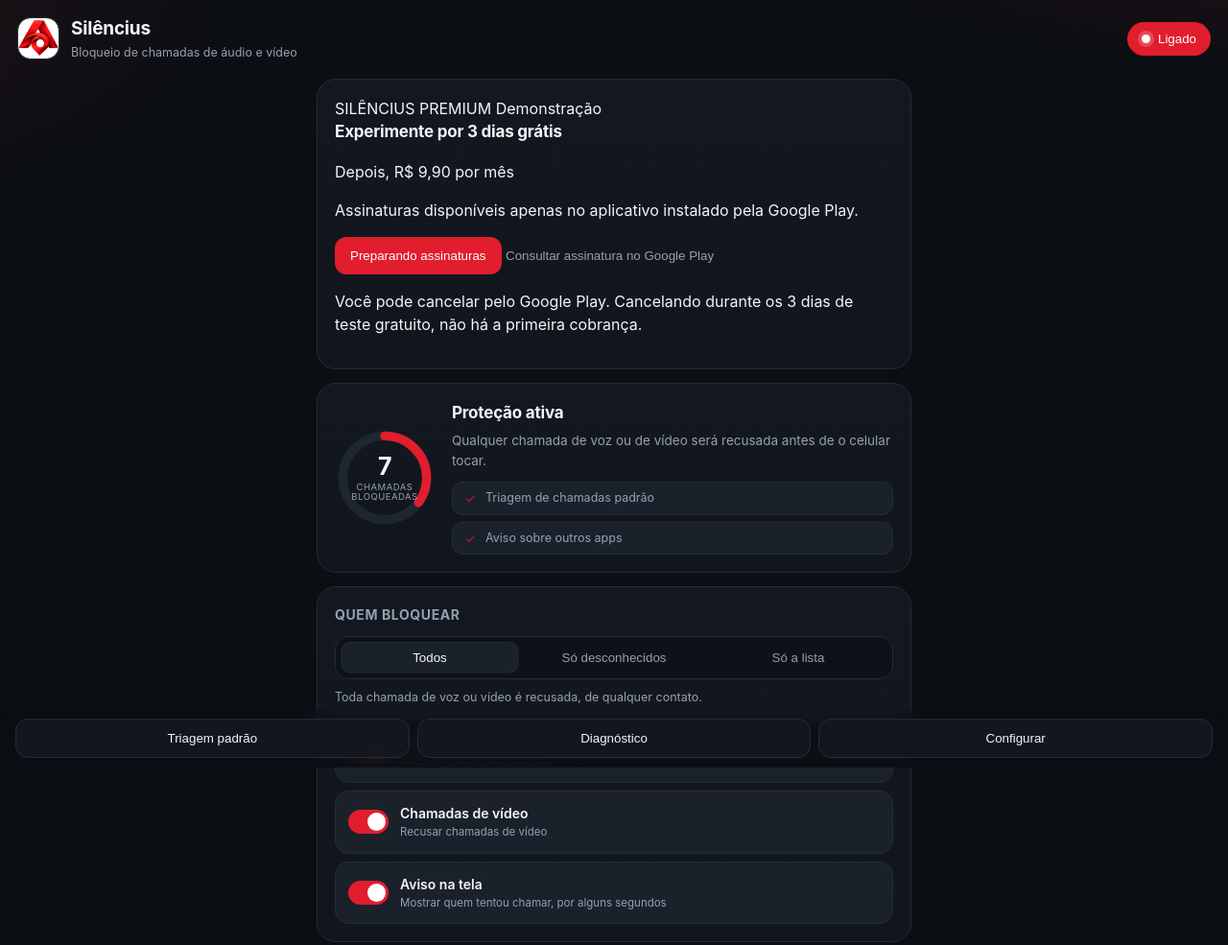
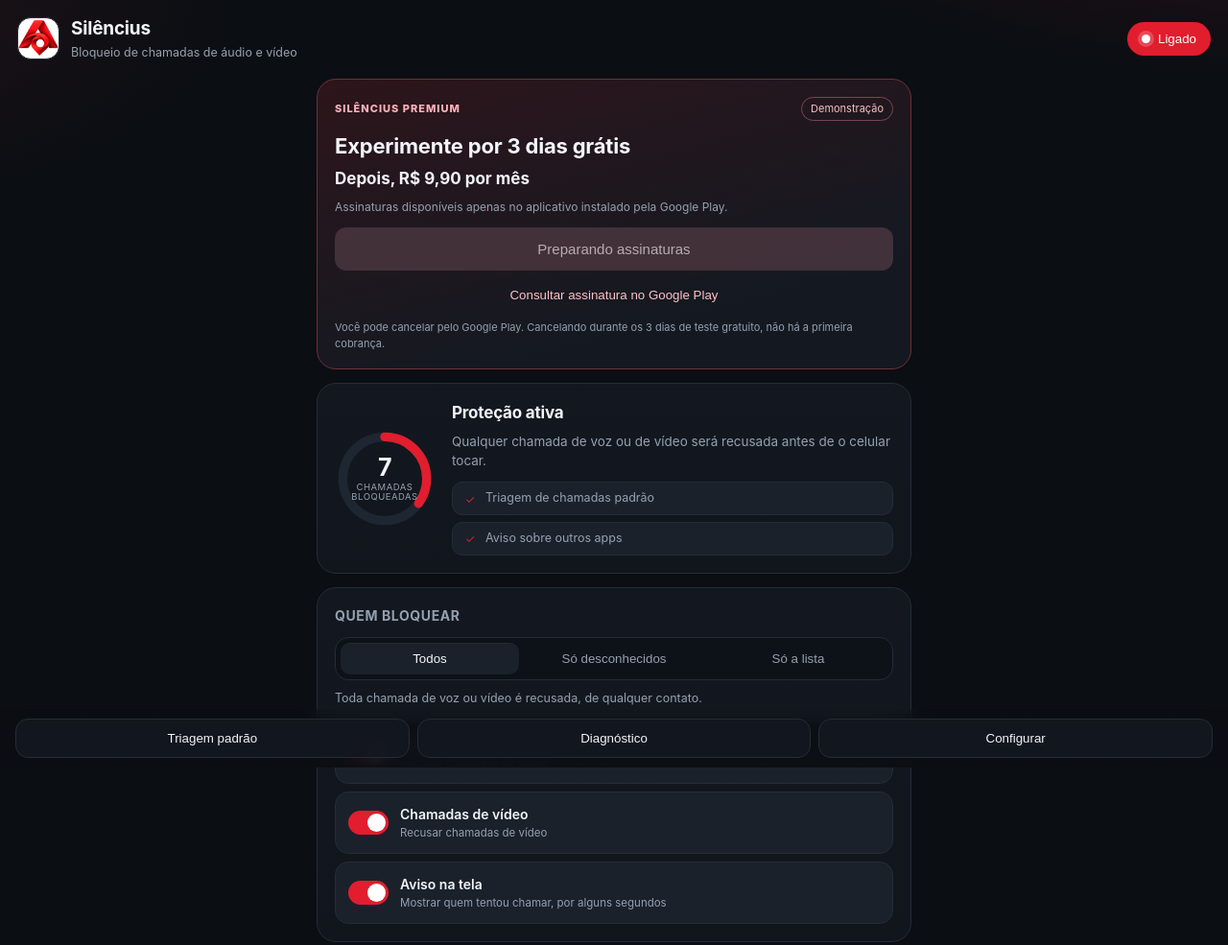
Before and after one commit to apoistecnologia-gif/silencius, a website: page www/index.html in a window 1280 px wide. Shown: the top 985 px of the page at 96% size. Drawn offline with Linux system fonts and the light colour scheme.

Commit message:
feat(billing): exibir plano e estado real do Google Play sem habilitar cobranças

```diff
--- a/www/style.css
+++ b/www/style.css
@@ -213,3 +213,16 @@ input[type=text]:focus{border-color:#2f5a4b;box-shadow:0 0 0 3px rgba(52,211,153
   display:grid;place-items:center;font-weight:800}
 .waAlert span:nth-child(2){flex:1}
 .waAlert button{flex:none;background:var(--accent);color:#fff;border:0;border-radius:999px;padding:9px 16px;font-weight:700;font-size:14px}
+
+/* Google Play Billing — módulo isolado das configurações de bloqueio */
+.premium{border-color:#6e3138;background:linear-gradient(165deg,#2d151b,#141921 75%)}
+.premiumHead{display:flex;justify-content:space-between;align-items:center;gap:8px;flex-wrap:wrap;margin-bottom:10px}
+.premiumTag{font-size:11px;font-weight:800;letter-spacing:1px;color:#ffb1ba}
+.premiumBadge{border:1px solid #75474d;border-radius:999px;padding:3px 9px;color:#f9bdc3;font-size:11px}
+.premium h2{font-size:22px;margin:0}
+.premiumPrice{font-size:17px;font-weight:700;margin:5px 0 8px}
+.premiumInfo,.premiumFine{color:var(--muted);font-size:12px;line-height:1.5;margin:5px 0 12px}
+.premiumFine{font-size:11px;margin:12px 0 0}
+.premiumAction{width:100%;font-size:15px;padding:14px}
+.premiumAction:disabled{cursor:not-allowed;background:#4d3840;color:#ddd1d3;opacity:.8}
+.premiumRestore{display:block;margin:12px auto 0;padding:6px;color:#ffc1c7}
```
